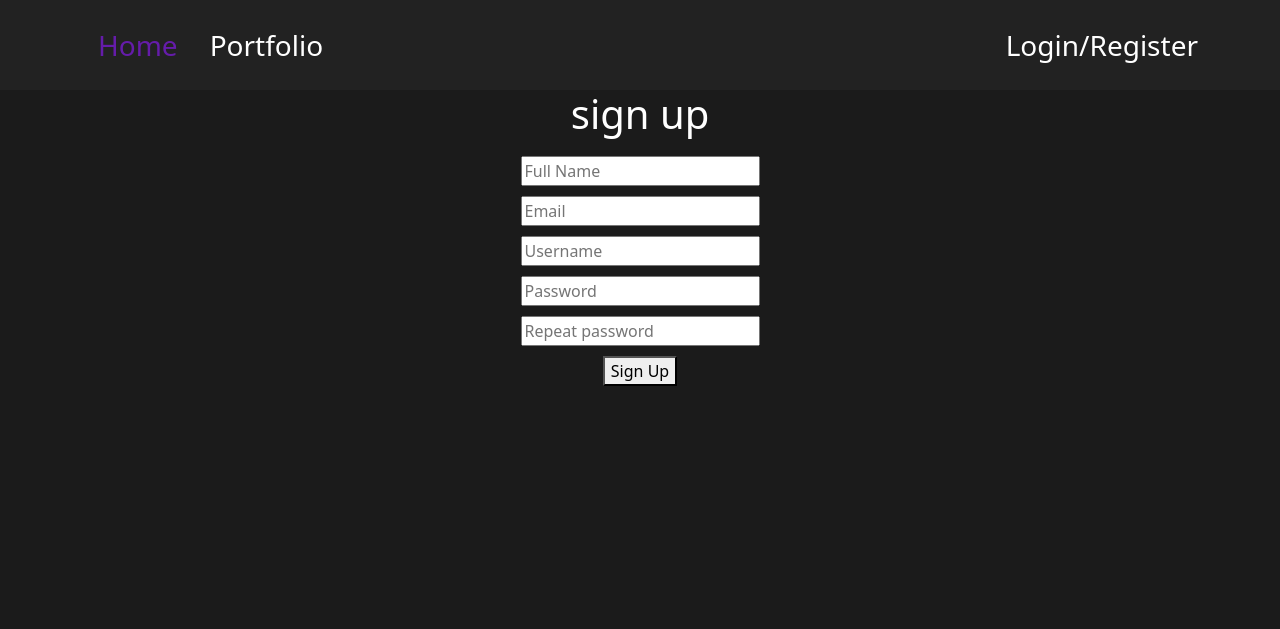
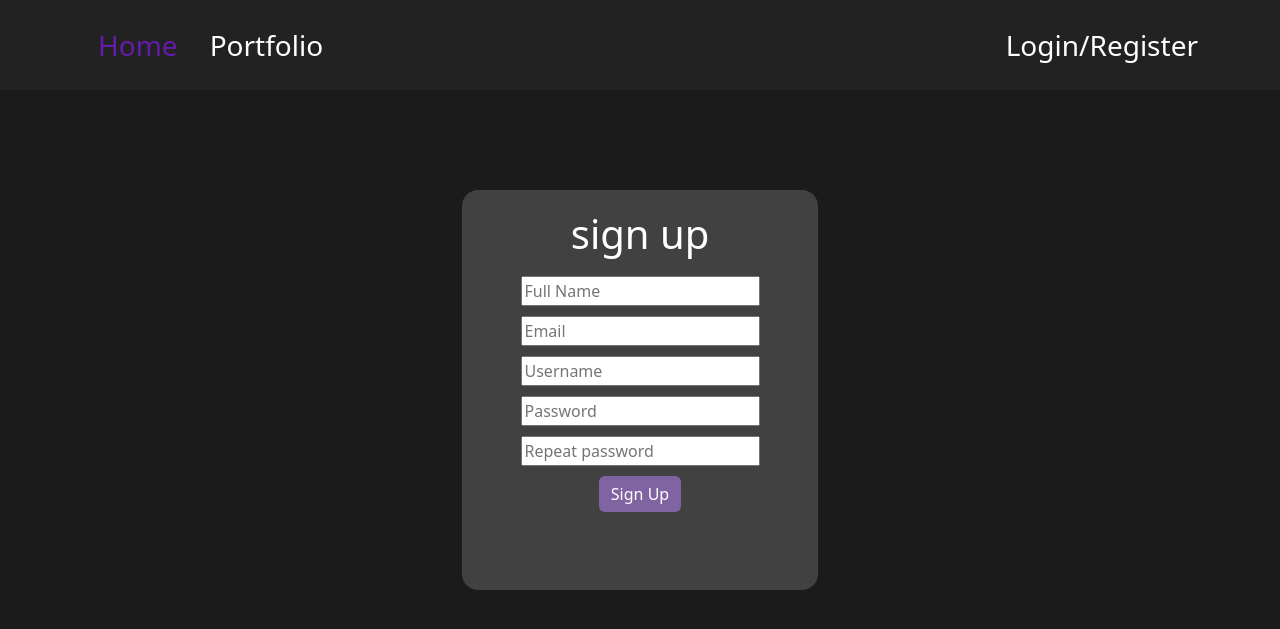
Before and after one commit to GamzeeRakoon/blog-php, a PHP site: page /blog/accounts/signup.php in a window 1280 px wide. Shown: the top 629 px of the page. Run offline with PHP 8.4, Linux system fonts and the light colour scheme.

Commit message:
prettier

```diff
--- a/accounts/signup.php
+++ b/accounts/signup.php
@@ -6,7 +6,12 @@
 ?>
 
     <section>
-        <div class="signup">
+        <div class="container text-center">
+            <div class="row">
+                <div class="col">
+                </div>
+                <div class="col signup-2">
+                    <div class="signup rounded-4">
                         <form action="../include/signup.inc.php" method="post" class="container text-center text-white">
                             <h1>sign up</h1>
                             <div class="col align-self-center pee">
@@ -25,39 +30,44 @@
                                 <input class="" type="password" name="pwdrepeat" placeholder="Repeat password" />
                             </div>
                             <div class="col align-self-center pee">
-                    <button class="" type="submit" name="submit">Sign Up</button>
+                                <button class="btn btn-primary  " type="submit" name="submit">Sign Up</button>
                             </div>
                         </form>
+
+                        <?php
+                            if (isset($_GET["error"])) {
+                                if ($_GET['error'] == "emptyinput") {
+                                    echo "<p class='errorMessage text-center'>*Please fill in all fields!</p>";
+
+                                } else if ($_GET["error"] == "invaliduid") {
+                                    echo "<p class='errorMessage text-center'>*Username is already taken.</p>";
+
+                                } else if ($_GET["error"] == "stmtfailed") {
+                                    echo "<p class='errorMessage text-center'>*Connection failed please try again.</p>";
+
+                                } else if ($_GET["error"] == "invalidemail") {
+                                    echo "<p class='errorMessage text-center'>*Please use a valid email.</p>";
+
+                                } else if ($_GET["error"] == "nomatch") {
+                                    echo "<p class='errorMessage text-center'>*Passwords did not match, please try again.</p>";
+
+                                } else if ($_GET["error"] == "usernametaken") {
+                                    echo "<p class='errorMessage text-center'>*This username is already taken please choose diffrent one.</p>";
+
+                                } else if ($_GET["error"] == "none") {
+                                    echo "<p class='successMessage text-center'>*You have successfully signed up!</p>";
+                                }
+                            }
+                        ?>
+
+                    </div>
+                </div>
+                <div class="col">
+                </div>
+            </div>
         </div>
     </section>
 
 <?php
-
-    if (isset($_GET["error"])) {
-        if ($_GET['error'] == "emptyinput") {
-            echo "<p class='errorMessage text-center'>Please fill in all fields!</p>";
-
-        } else if ($_GET["error"] == "invaliduid") {
-            echo "<p class='errorMessage text-center'>Username is already taken.</p>";
-
-        } else if ($_GET["error"] == "stmtfailed") {
-            echo "<p class='errorMessage text-center'>Connection failed please try again.</p>";
-
-        } else if ($_GET["error"] == "invalidemail") {
-            echo "<p class='errorMessage text-center'>Please use a valid email.</p>";
-
-        } else if ($_GET["error"] == "nomatch") {
-            echo "<p class='errorMessage text-center'>Passwords did not match, please try again.</p>";
-
-        } else if ($_GET["error"] == "usernametaken") {
-            echo "<p class='errorMessage text-center'>This username is already taken please choose diffrent one.</p>";
-
-        } else if ($_GET["error"] == "none") {
-            echo "<p class='successMessage text-center'>You have successfully signed up!</p>";
-        }
-    }
-    ?>
-
-<?php
 require "../templates/footer.php"
 ?>
--- a/css/style.css
+++ b/css/style.css
@@ -73,3 +73,33 @@ p span {
     width: 100;
     height: 100;
 }
+
+.login {
+    padding-top: 20px;
+    height: 350px;
+    background-color: #414141;
+}
+
+.login-2 {
+    padding-top: 100px;
+}
+
+.signup {
+    padding-top: 20px;
+    height: 400px;
+    background-color: #414141;
+}
+
+.signup-2 {
+    padding-top: 100px;
+}
+
+.btn-primary, .btn-primary:active, .btn-primary:visited {
+    background-color: #8064A2 !important;
+    border: none !important;
+}
+
+.btn-primary:hover {
+    background-color: #6e558d !important;
+    border: none !important;
+}
--- a/include/functions.inc.php
+++ b/include/functions.inc.php
@@ -99,7 +99,7 @@ function loginUser($conn, $username, $pwd) {
     $uidExists = uidExists($conn, $username, $username);
 
     if ($uidExists === false) {
-        header("location: ../design/accounts/login.php?error=wronglogin");
+        header("location: ../accounts/login.php?error=wronglogin");
         exit();
     }
 
@@ -107,7 +107,7 @@ function loginUser($conn, $username, $pwd) {
     $checkPwd = password_verify($pwd, $pwdHashed);
 
     if ($checkPwd === false) {
-        header("location: ../design/accounts/login.php?error=nomatch");
+        header("location: ../accounts/login.php?error=nomatch");
         exit();
     } else if ($checkPwd === true) {
         session_start();
```
Also changed, not shown: accounts/login.php (+18 -40 lines). Lines whose indentation alone changed are shown as unchanged.
